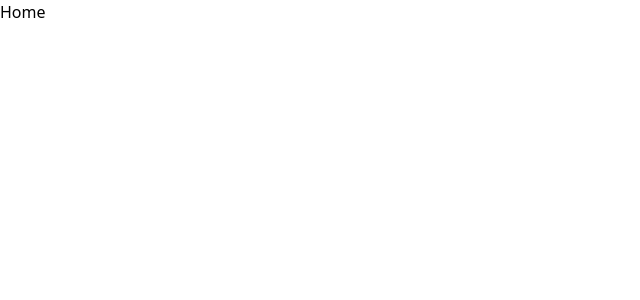
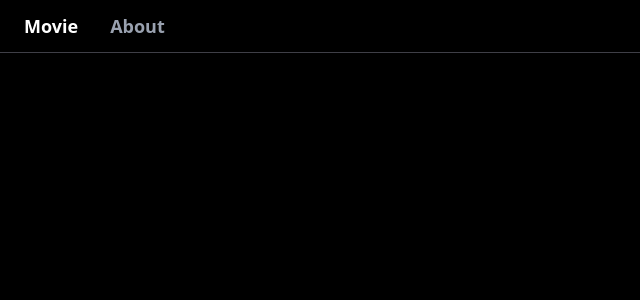
Before and after one commit to hyunjnn/nextjs-movie, a Next.js app: page / in a window 1280 px wide. Shown: the top 300 px of the page, without its empty margins (0-640 px from the left). Built offline with nearby package versions, Linux system fonts and the light colour scheme.

Commit message:
feat: 상단 네비게이션 바 구현

```diff
--- a/app/layout.tsx
+++ b/app/layout.tsx
@@ -1,18 +1,22 @@
-import "./globals.css";
+import { Metadata } from 'next';
+import Navigation from '../components/navigation';
+import './globals.css';
 
-export const metadata = {
-  title: "Next.js",
-  description: "Generated by Next.js",
+export const metadata: Metadata = {
+  title: {
+    template: '%s | Movie App',
+    default: 'Movie app',
+  },
+  description: 'Explore trending movies and details.',
 };
 
-export default function RootLayout({
-  children,
-}: {
-  children: React.ReactNode;
-}) {
+export default function RootLayout({ children }: { children: React.ReactNode }) {
   return (
     <html lang="en">
-      <body suppressHydrationWarning>{children}</body>
+      <body className="bg-black pt-13" suppressHydrationWarning>
+        <Navigation />
+        {children}
+      </body>
     </html>
   );
 }
--- /dev/null
+++ b/components/navigation.tsx
@@ -0,0 +1,25 @@
+'use client';
+
+import Link from 'next/link';
+import { usePathname } from 'next/navigation';
+
+export default function Navigation() {
+  const path = usePathname();
+
+  return (
+    <nav className=" bg-black/60 fixed top-0 left-0 w-full z-50 bg-black/40 text-white border-b border-zinc-700 shadow-sm">
+      <ul className="flex space-x-8 px-6 py-3 items-center text-lg font-semibold">
+        <li>
+          <Link href="/" className={`hover:text-white ${path === '/' ? 'text-white' : 'text-gray-400'}`}>
+            Movie
+          </Link>
+        </li>
+        <li>
+          <Link href="/about" className={`hover:text-white ${path === '/about' ? 'text-white' : 'text-gray-400'}`}>
+            About
+          </Link>
+        </li>
+      </ul>
+    </nav>
+  );
+}
```
